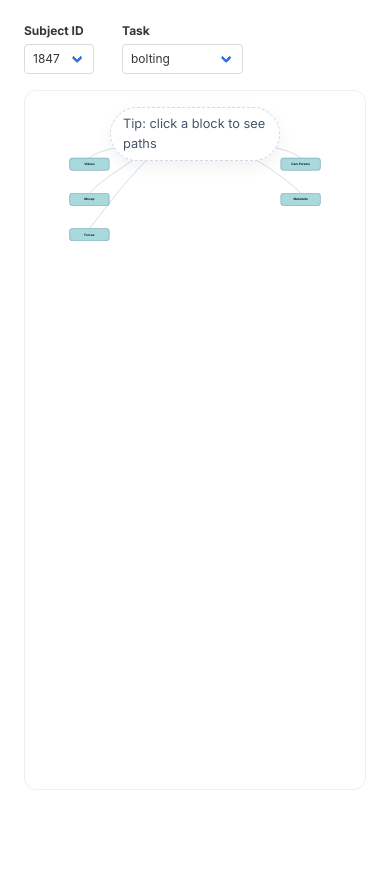
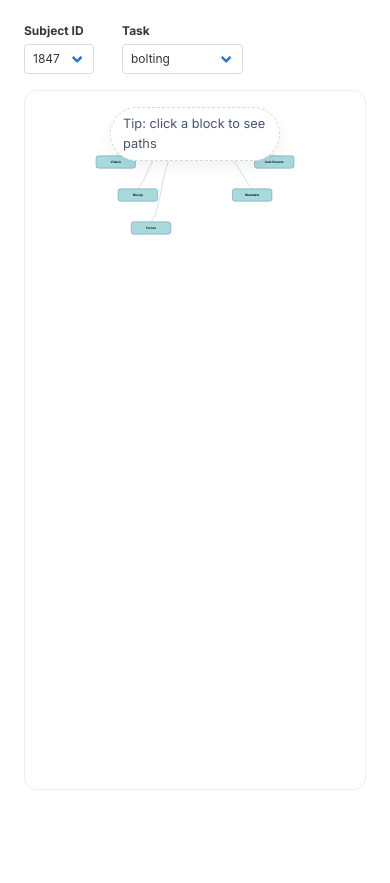
Before and after one commit to MaximeSabbah/comfi-page, a plain HTML site: page index.html in a window 390 px wide. Shown: the part 10960-11843 px from the top of the page. Drawn offline with nearby package versions, Linux system fonts and the light colour scheme; some icons are missing.

Commit message:
dataset map v3.2

```diff
--- a/index.html
+++ b/index.html
@@ -116,7 +116,7 @@
   <script defer src="static/js/bulma-slider.min.js"></script>
   <script defer src="static/js/index.js"></script>
   <script defer src="static/js/tasks-gallery.js"></script>
-  <script defer src="static/js/dataset-map.js?v=3.0"></script>
+  <script defer src="static/js/dataset-map.js?v=3.2"></script>
 
 
   <!-- Structured Data for Academic Papers -->
--- a/static/js/dataset-map.js
+++ b/static/js/dataset-map.js
@@ -1,6 +1,6 @@
 (() => {
   "use strict";
-  const VERSION = "3.0";
+  const VERSION = "3.2";
   console.log(`✅ dataset-map.js v${VERSION}`);
 
   /* ---------- Data ---------- */
@@ -12,10 +12,10 @@
     "welding","welding_sat"
   ];
 
-  // “Catalog” of modalities. Placement is column+row so we can keep it aesthetic.
-  // col: "left" | "right" ; row: 0 (top) | 1 (middle) | 2 (bottom)
+  // Columns: left, left-closer, left-center, right-center, right-closer, right
+  // Rows: 0 (top), 1 (middle), 2 (bottom)
   const CATALOG = [
-    { id:"videos",     title:"Videos",     col:"left",  row:0,
+    { id:"videos",     title:"Videos",     col:"left",         row:0,
       info:{ rate:"≈ 40 Hz per camera", desc:"RGB videos from multiple synchronized viewpoints.",
         groups:[{id:"files", title:"Files", paths:[
           "COMFI/<ID>/<task>/camera_0.mp4",
@@ -24,7 +24,14 @@
           "COMFI/<ID>/<task>/camera_6.mp4"
         ]}] } },
 
-    { id:"mocap",      title:"Mocap",      col:"left",  row:1,
+    { id:"cam_params", title:"Cam Params", col:"right",        row:0,
+      info:{ rate:"", desc:"Per-subject camera intrinsics/extrinsics and calibration images.",
+        groups:[{id:"files", title:"Files", paths:[
+          "COMFI/<ID>/cam_params.yaml",
+          "COMFI/<ID>/images/*.png"
+        ]}] } },
+
+    { id:"mocap",      title:"Mocap",      col:"left-closer",  row:1,
       info:{ rate:"C3D 100 Hz; aligned CSV 40 Hz",
         desc:"Optical motion capture: markers, model markers, joint centers & angles.",
         groups:[
@@ -43,9 +50,15 @@
           ]}
         ] } },
 
-    { id:"forces",     title:"Forces",     col:"left",  row:2,
-      info:{ rate:"Raw 1000 Hz → aligned 40 Hz",
-        desc:"Force signals only (no IMU).",
+    { id:"metadata",   title:"Metadata",   col:"right-closer", row:1,
+      info:{ rate:"", desc:"Per-subject descriptors and scaled URDF.",
+        groups:[{id:"files", title:"Files", paths:[
+          "COMFI/<ID>/metadata/<ID>.yaml",
+          "COMFI/<ID>/metadata/<ID>_scaled.urdf"
+        ]}] } },
+
+    { id:"forces",     title:"Forces",     col:"left-center",  row:2,
+      info:{ rate:"Raw 1000 Hz → aligned 40 Hz", desc:"Force signals only (no IMU).",
         groups:[
           {id:"raw", title:"Raw", note:"1000 Hz", paths:[
             "COMFI/<ID>/<task>/raw/{task}_devices.csv"
@@ -55,21 +68,7 @@
           ]}
         ] } },
 
-    { id:"cam_params", title:"Cam Params", col:"right", row:0,
-      info:{ rate:"", desc:"Per-subject camera intrinsics/extrinsics and calibration images.",
-        groups:[{id:"files", title:"Files", paths:[
-          "COMFI/<ID>/cam_params.yaml",
-          "COMFI/<ID>/images/*.png"
-        ]}] } },
-
-    { id:"metadata",   title:"Metadata",   col:"right", row:1,
-      info:{ rate:"", desc:"Per-subject descriptors and scaled URDF.",
-        groups:[{id:"files", title:"Files", paths:[
-          "COMFI/<ID>/metadata/<ID>.yaml",
-          "COMFI/<ID>/metadata/<ID>_scaled.urdf"
-        ]}] } },
-
-    { id:"robot",      title:"Robot",      col:"right", row:2,
+    { id:"robot",      title:"Robot",      col:"right-center", row:2,
       info:{ rate:"Raw ~200 Hz → aligned 40 Hz",
         desc:"Robot topics for sanding/welding tasks (ROS bag + aligned CSV).",
         groups:[
@@ -93,24 +92,44 @@
     finally { setTimeout(()=>btn.textContent="Copy", 1100); }
   };
 
-  /* ---------- Layout knobs (easy to tweak) ---------- */
+  /* ---------- Layout knobs ---------- */
   const NODE_W = 180, NODE_H = 56;
   const ROOT_Y = 100;
-  const ROW_GAP = 160;               // vertical gap between rows
-  const COL_X_PAD = 220;             // horizontal distance from edges
-  const CANVAS_MIN_H = 720;          // tall canvas to breathe
-  const FAN_STEP = 26;               // spacing between root fan-out starts (per side)
+  const ROW_GAP = 150;          // vertical distance between rows
+  const CANVAS_MIN_H = 720;
+  const EDGE_START_PAD = 2;     // how close arrow starts are to COMFI corners
+  const CENTER_START_PAD = 18;  // min distance from COMFI center for inner starts
+  const SIDE_PULL = 140;        // horizontal pull to the side before going down
+  const ROW_PULLS = [60, 100, 140]; // vertical easing per row
+
+  // Column X coordinates (relative to canvas width)
+  // Nicely fanned around the center, “circular” feel.
+  function columnX(W, col){
+    const cx = W/2;
+    const far   = 360;   // distance from center for 'left'/'right'
+    const closer= 260;   // for 'left-closer'/'right-closer'
+    const center= 200;   // for 'left-center'/'right-center'
+    switch(col){
+      case "left":         return cx - far;
+      case "left-closer":  return cx - closer;
+      case "left-center":  return cx - center;
+      case "right-center": return cx + center;
+      case "right-closer": return cx + closer;
+      case "right":        return cx + far;
+      default:             return cx;
+    }
+  }
 
   /* ---------- State ---------- */
   let svg, nodes={}, pop=null, activeId=null, hintEl=null;
 
   /* ---------- Build diagram ---------- */
-  function buildSVG() {
+  function buildSVG(){
     nodes = {};
     const wrap = $("#ds-svg-wrap"); if (!wrap) return;
     wrap.innerHTML = "";
 
-    // Hint (start)
+    // Hint
     hintEl = document.createElement("div");
     hintEl.className = "ds-hint";
     hintEl.textContent = "Tip: click a block to see paths";
@@ -128,11 +147,7 @@
     const rootX = W/2;
     addNode({id:"root", title:"COMFI"}, rootX, ROOT_Y, true);
 
-    const topY    = ROOT_Y + ROW_GAP;
-    const middleY = ROOT_Y + ROW_GAP*2;
-    const bottomY = ROOT_Y + ROW_GAP*3;
-
-    // Which modalities to show depends on the task
+    // Visible modalities depend on task
     const task = $("#ds-task").value;
     const showRobot  = (task === "robot_sanding" || task === "robot_welding");
     const hideForces = (task === "overhead" || task === "walk" || task === "walk_front");
@@ -142,27 +157,47 @@
       (m.id !== "forces" || !hideForces)
     );
 
-    // Place nodes evenly by column & row
-    const leftX  = COL_X_PAD;
-    const rightX = W - COL_X_PAD;
-
-    const rowY = [topY, middleY, bottomY];
-    mods.forEach(m => {
-      const cx = (m.col === "left") ? leftX : rightX;
-      const cy = rowY[m.row];
-      addNode(m, cx, cy, false);
+    // Place nodes
+    mods.forEach(m=>{
+      const y = ROOT_Y + ROW_GAP * (m.row + 1);
+      const x = columnX(W, m.col);
+      addNode(m, x, y, false);
     });
 
-    // Fan-out connectors from COMFI: handle left and right sides independently
-    fanOutConnectors(rootX, ROOT_Y + NODE_H/2, mods.filter(m=>m.col==="left").map(m=>nodes[m.id]), "left");
-    fanOutConnectors(rootX, ROOT_Y + NODE_H/2, mods.filter(m=>m.col==="right").map(m=>nodes[m.id]), "right");
+    // Fan-out starts along COMFI bottom: left group from left corner → center; right group from right corner → center
+    const leftGroup  = mods.filter(m => m.col.startsWith("left")).sort((a,b)=>a.row - b.row);
+    const rightGroup = mods.filter(m => m.col.startsWith("right")).sort((a,b)=>a.row - b.row);
+
+    const leftStarts  = startXsLeft (rootX, leftGroup.length);
+    const rightStarts = startXsRight(rootX, rightGroup.length);
+
+    leftGroup.forEach((m, i)  => addCurveSide(leftStarts[i],  ROOT_Y + NODE_H/2, nodes[m.id], "left"));
+    rightGroup.forEach((m, i) => addCurveSide(rightStarts[i], ROOT_Y + NODE_H/2, nodes[m.id], "right"));
 
     wrap.appendChild(svg);
   }
 
+  // Start points along COMFI bottom edge (left side → from corner toward center)
+  function startXsLeft(rootX, count){
+    const leftEdge   = rootX - NODE_W/2 + EDGE_START_PAD;
+    const centerEdge = rootX - CENTER_START_PAD;
+    if (count <= 1) return [ (leftEdge + centerEdge)/2 ];
+    const step = (centerEdge - leftEdge) / (count - 1);
+    return Array.from({length:count}, (_,i)=> leftEdge + i*step);
+  }
+  // Right side → from right corner toward center
+  function startXsRight(rootX, count){
+    const rightEdge  = rootX + NODE_W/2 - EDGE_START_PAD;
+    const centerEdge = rootX + CENTER_START_PAD;
+    if (count <= 1) return [ (rightEdge + centerEdge)/2 ];
+    const step = (rightEdge - centerEdge) / (count - 1);
+    return Array.from({length:count}, (_,i)=> rightEdge - i*step);
+  }
+
   function addNode(m, cx, cy, isRoot){
     const g = document.createElementNS(svg.namespaceURI, "g");
-    g.classList.add("ds-node"); g.dataset.id = m.id;
+    g.classList.add("ds-node");
+    g.dataset.id = m.id;
 
     const rect = document.createElementNS(svg.namespaceURI, "rect");
     rect.setAttribute("x", cx - NODE_W/2);
@@ -173,56 +208,36 @@
 
     const txt = document.createElementNS(svg.namespaceURI, "text");
     txt.setAttribute("x", cx); txt.setAttribute("y", cy + 5);
-    txt.setAttribute("text-anchor","middle");
+    txt.setAttribute("text-anchor", "middle");
     txt.textContent = m.title || "COMFI";
     g.appendChild(txt);
 
     svg.appendChild(g);
 
-    if (isRoot) {
-      g.addEventListener("click", clearActive);                 // click COMFI = overview
-    } else {
-      g.addEventListener("click", () => toggleMod(m));          // toggle popover
-    }
+    if (isRoot) g.addEventListener("click", clearActive);
+    else        g.addEventListener("click", () => toggleMod(m));
 
     nodes[m.id] = { g, cx, cy, col:m.col, row:m.row, info:m.info };
   }
 
-  // Route side curves so they never cross each other or run through boxes
-  function fanOutConnectors(rootX, rootY, children, side){
-    if (!children.length) return;
-    // Order by row top→bottom to keep lines in their own vertical “lanes”
-    children.sort((a,b)=>a.row - b.row);
+  // Side curve that first pulls outward horizontally, then down to the child top
+  function addCurveSide(sx, sy, child, side){
+    const ex = child.cx;
+    const ey = child.cy - NODE_H/2;
 
-    // Fan-out start points from COMFI center towards each side
-    const starts = children.map((_,i) =>
-      side === "left" ? (rootX - 2 - i*FAN_STEP) : (rootX + 2 + i*FAN_STEP)
-    );
+    const c1x = side === "left" ? sx - SIDE_PULL : sx + SIDE_PULL;
+    const c1y = sy + 28;
 
-    children.forEach((ch, i) => {
-      const sx = starts[i], sy = rootY;
-      const ex = ch.cx,    ey = ch.cy - NODE_H/2;
-      addSideCurve(sx, sy, ex, ey, side, ch.row);
-    });
-  }
-
-  function addSideCurve(x1,y1,x2,y2,side,row){
-    // Pull the curve outward to the side first, then down to the child top.
-    const sideBend = 140;               // horizontal pull
-    const vertBend = [60, 100, 140][row] || 100;  // row-specific vertical easing
-
-    const c1x = side === "left" ? x1 - sideBend : x1 + sideBend;
-    const c1y = y1 + 28;
-    const c2x = side === "left" ? x2 + 60 : x2 - 60;
-    const c2y = y2 - Math.min(70, vertBend);
+    const c2x = side === "left" ? ex + 60 : ex - 60;
+    const c2y = ey - Math.min(70, ROW_PULLS[child.row] || 90);
 
     const p = document.createElementNS(svg.namespaceURI, "path");
-    p.setAttribute("d", `M ${x1} ${y1} C ${c1x} ${c1y}, ${c2x} ${c2y}, ${x2} ${y2}`);
-    p.setAttribute("class","ds-connector");
+    p.setAttribute("d", `M ${sx} ${sy} C ${c1x} ${c1y}, ${c2x} ${c2y}, ${ex} ${ey}`);
+    p.setAttribute("class", "ds-connector");
     svg.appendChild(p);
   }
 
-  /* ---------- Popover ---------- */
+  /* ---------- Popover (toggle, compact Raw|Aligned switch) ---------- */
   function toggleMod(mod){
     if (activeId === mod.id) { clearActive(); return; }
     activeId = mod.id;
@@ -230,6 +245,7 @@
     Object.values(nodes).forEach(n => n.g.classList.toggle("active", n.g.dataset.id===activeId));
     showPopover(mod, nodes[mod.id]);
   }
+
   function clearActive(){
     activeId = null;
     if (pop) { pop.remove(); pop = null; }
@@ -248,76 +264,72 @@
     header.className = "ds-pop-header";
     header.textContent = mod.title;
     if (node.info?.rate){
-      const rate = document.createElement("span"); rate.className="ds-rate"; rate.textContent = node.info.rate;
+      const rate = document.createElement("span");
+      rate.className = "ds-rate";
+      rate.textContent = node.info.rate;
       header.appendChild(rate);
     }
     pop.appendChild(header);
 
     // Body
-    const body = document.createElement("div"); body.className="ds-pop-body";
+    const body = document.createElement("div"); body.className = "ds-pop-body";
     if (node.info?.desc){
-      const desc = document.createElement("div"); desc.className="ds-desc"; desc.textContent = node.info.desc;
+      const desc = document.createElement("div");
+      desc.className="ds-desc";
+      desc.textContent = node.info.desc;
       body.appendChild(desc);
     }
 
     const subj = $("#ds-subject").value || "<ID>";
     const task = $("#ds-task").value || "<task>";
-
     const groups = node.info?.groups || [];
 
-    // If there are raw/aligned groups, show a tiny segmented switch (only one list at a time)
-    const raw = groups.find(g=>g.id==="raw");
+    const raw     = groups.find(g=>g.id==="raw");
     const aligned = groups.find(g=>g.id==="aligned");
-    const filesOnly = groups.length===1 && groups[0].id==="files";
-
+    const files   = groups.find(g=>g.id==="files");
     let currentTab = raw ? "raw" : (aligned ? "aligned" : "files");
 
-    if (!filesOnly && (raw || aligned)){
+    // Segmented switch if Raw/Aligned both exist
+    if (raw && aligned){
       const seg = document.createElement("div"); seg.className="ds-seg";
-      const makeBtn = (id,label) => {
-        const b = document.createElement("button");
-        b.textContent = label; if (currentTab===id) b.classList.add("is-active");
-        b.onclick = ()=>{ currentTab=id; [...seg.children].forEach(x=>x.classList.remove("is-active")); b.classList.add("is-active"); renderList(); };
-        return b;
-      };
-      if (raw) seg.appendChild(makeBtn("raw","Raw"));
-      if (aligned) seg.appendChild(makeBtn("aligned","Aligned"));
+      const mk = (id,label)=>{ const b=document.createElement("button"); b.textContent=label; if(currentTab===id) b.classList.add("is-active"); b.onclick=()=>{currentTab=id; [...seg.children].forEach(x=>x.classList.remove("is-active")); b.classList.add("is-active"); render();}; return b; };
+      seg.appendChild(mk("raw","Raw"));
+      seg.appendChild(mk("aligned","Aligned"));
       body.appendChild(seg);
     }
 
-    const listBox = document.createElement("div"); body.appendChild(listBox);
+    const list = document.createElement("div"); body.appendChild(list);
 
-    function renderList(){
-      listBox.innerHTML = "";
-      const toShow = filesOnly ? groups : groups.filter(g=>g.id===currentTab);
-      toShow.forEach(gr => {
-        if (gr.title){
+    function render(){
+      list.innerHTML = "";
+      const show = files ? [files] : (currentTab==="raw" ? [raw] : [aligned]);
+      show.forEach(gr=>{
+        if (gr?.title){
           const h=document.createElement("div"); h.className="ds-subhead"; h.textContent=gr.title;
           if (gr.note){ const n=document.createElement("span"); n.className="ds-subnote"; n.textContent=`(${gr.note})`; h.appendChild(n); }
-          listBox.appendChild(h);
+          list.appendChild(h);
         }
-        (gr.paths||[]).forEach(pth => {
+        (gr?.paths||[]).forEach(pth=>{
           const resolved = resolvePath(pth, subj, task);
           const row = document.createElement("div"); row.className="ds-path-row";
           const code = document.createElement("code"); code.className="ds-path"; code.textContent = resolved;
           const btn = document.createElement("button"); btn.className="ds-copy"; btn.textContent="Copy";
           btn.onclick = ()=>copyText(resolved, btn);
-          row.appendChild(code); row.appendChild(btn); listBox.appendChild(row);
+          row.appendChild(code); row.appendChild(btn); list.appendChild(row);
         });
       });
     }
-    renderList();
+    render();
 
-    pop.appendChild(body);
-    wrap.appendChild(pop);
+    pop.appendChild(body); wrap.appendChild(pop);
+    positionPopover(pop, node);
 
-    positionPopover(pop, node);
     window.addEventListener("resize", relayout, { passive:true });
     wrap.addEventListener("scroll", relayout, { passive:true });
     function relayout(){ if(pop && activeId===mod.id) positionPopover(pop, nodes[mod.id]); }
   }
 
-  // Top row: open below; middle/bottom rows: open above (so they don’t cover lower nodes)
+  // Top row → open below; middle/bottom → open above
   function positionPopover(pop, node){
     const wrap = $("#ds-svg-wrap");
     const nbox = node.g.getBoundingClientRect();
@@ -328,10 +340,10 @@
     left = Math.max(12, Math.min(wrap.clientWidth - pop.offsetWidth - 12, left));
 
     let top;
-    if (node.row === 0){                                       // top → below
+    if (node.row === 0){          // below top row
       pop.dataset.arrow = "down";
       top = nbox.bottom - wbox.top + gap;
-    } else {                                                   // middle/bottom → above
+    } else {                      // above other rows
       pop.dataset.arrow = "up";
       top = nbox.top - wbox.top - pop.offsetHeight - gap;
     }
@@ -349,9 +361,9 @@
     DS_TASKS.forEach(t=>{ const o=document.createElement("option"); o.value=t; o.textContent=t; taskSel.appendChild(o); });
     taskSel.value = "bolting";
 
-    subjSel.addEventListener("change", ()=>{ if (activeId && pop) showPopover(nodes[activeId], nodes[activeId]); });
-    taskSel.addEventListener("change", ()=>{ clearActive(); buildSVG(); });  // rebuild to show/hide Forces/Robot
+    subjSel.addEventListener("change", ()=>{ if (activeId && pop) showPopover(CATALOG.find(m=>m.id===activeId), nodes[activeId]); });
+    taskSel.addEventListener("change", ()=>{ clearActive(); buildSVG(); }); // rebuild for conditional nodes
 
-    buildSVG();   // start with full overview; no popover
+    buildSVG(); // full overview (no popover)
   });
 })();
```
